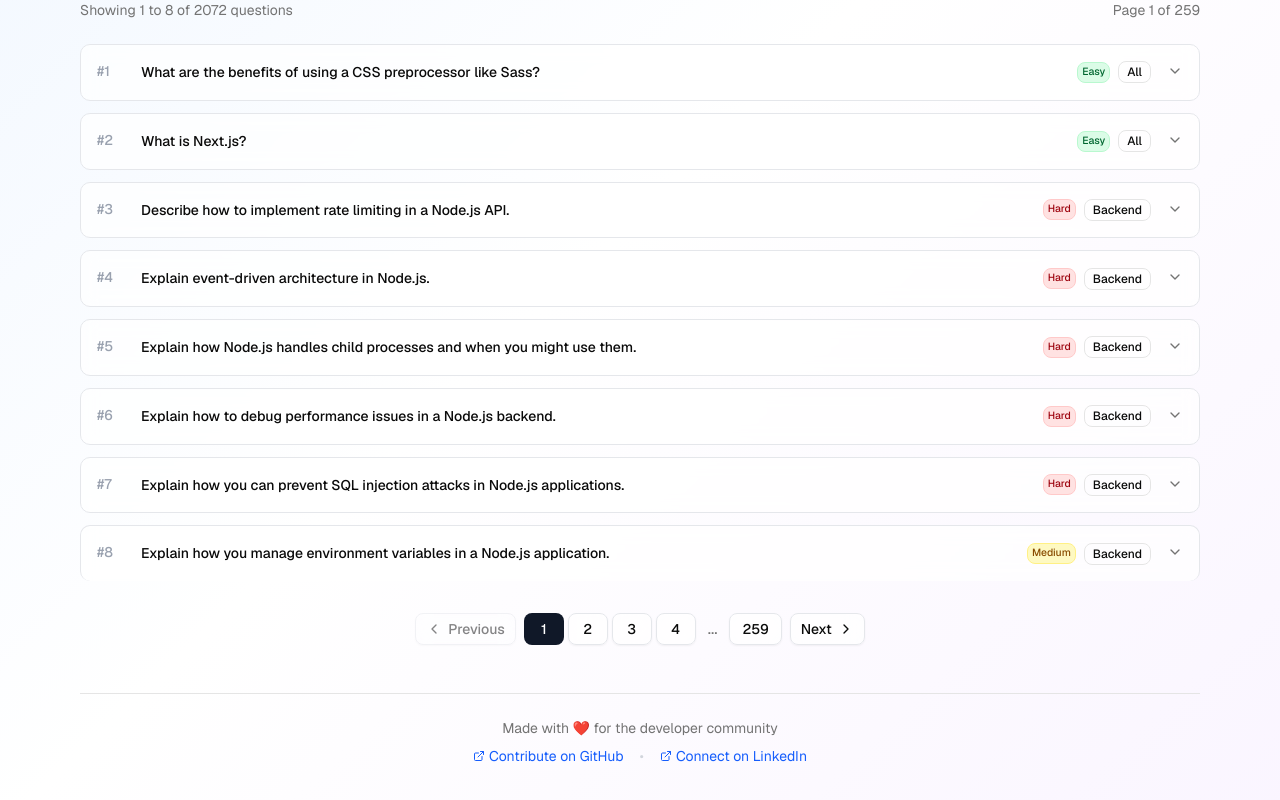
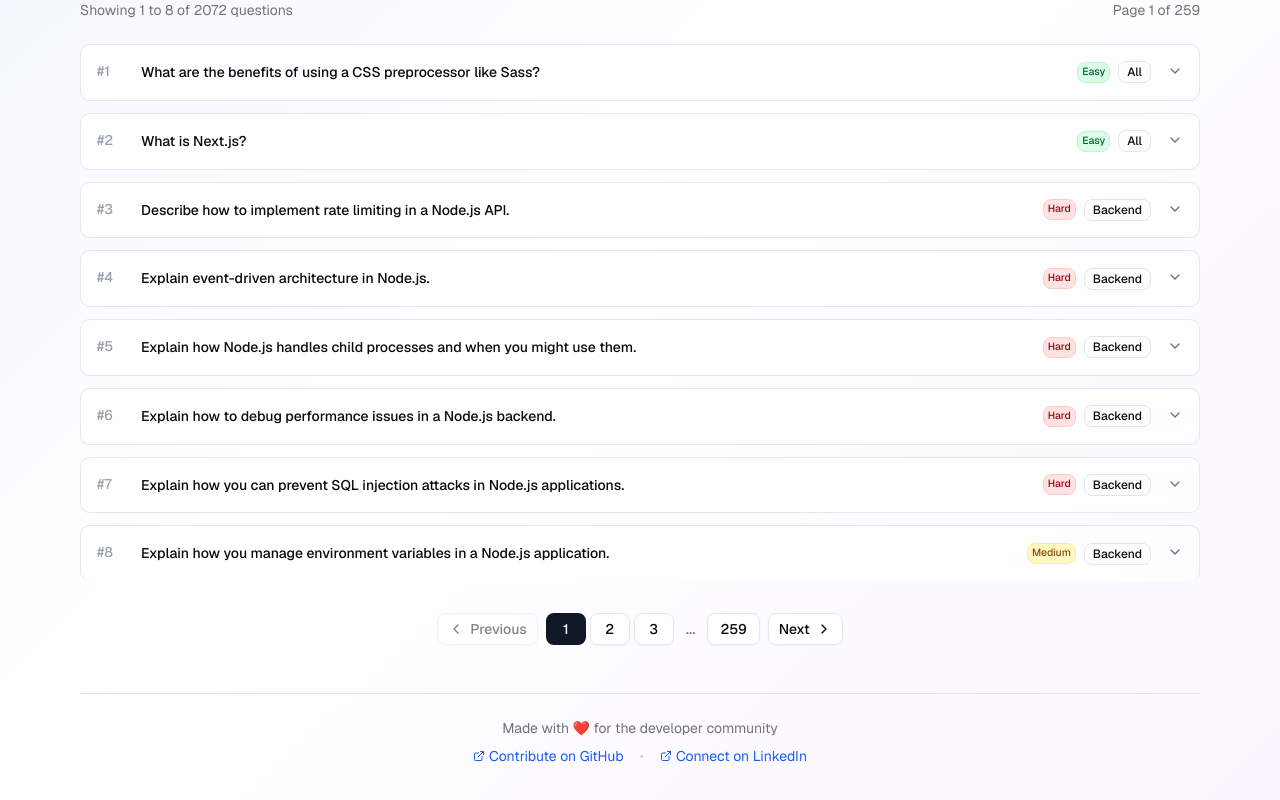
Before and after one commit to MiladJoodi/Frontend-Interview, a Next.js app: page / in a window 1280 px wide. Shown: the part 402-1202 px from the top of the page. Built offline with nearby package versions, Linux system fonts and the light colour scheme.

Commit message:
Update page.tsx

```diff
--- a/app/page.tsx
+++ b/app/page.tsx
@@ -127,15 +127,22 @@ export default function Component() {
   // Ensure current page is valid when filtered results change
   const validCurrentPage = Math.min(Math.max(1, currentPage), Math.max(1, totalPages))
 
+  // Reset to page 1 if current page is invalid after filtering
+  useEffect(() => {
+    if (totalPages > 0 && currentPage > totalPages) {
+      setCurrentPage(1)
+    }
+  }, [totalPages, currentPage])
+
   const startIndex = (validCurrentPage - 1) * ITEMS_PER_PAGE
   const paginatedQuestions = filteredQuestions.slice(startIndex, startIndex + ITEMS_PER_PAGE)
 
   // Update current page if it's invalid
   useEffect(() => {
-    if (currentPage !== validCurrentPage) {
+    if (currentPage !== validCurrentPage && validCurrentPage >= 1) {
       setCurrentPage(validCurrentPage)
     }
-  }, [currentPage, validCurrentPage])
+  }, [currentPage, validCurrentPage, totalPages])
 
   // Update categories count
   const categoriesWithCount = categories.map((cat) => ({
@@ -159,7 +166,7 @@ export default function Component() {
     }
   }
 
-  // Improved logic to generate pagination buttons
+  // Fixed pagination logic to prevent duplicate buttons
   const getPaginationButtons = (): (number | string)[] => {
     const buttons: (number | string)[] = []
 
@@ -168,44 +175,61 @@ export default function Component() {
       return buttons
     }
 
+    // For small number of pages, show all pages
+    if (totalPages <= MAX_PAGINATION_BUTTONS) {
+      for (let i = 1; i <= totalPages; i++) {
+        buttons.push(i)
+      }
+      return buttons
+    }
+
+    // For larger number of pages, show smart pagination
+    const current = validCurrentPage
+    const total = totalPages
+
     // Always show first page
     buttons.push(1)
 
-    // Calculate the range of pages to show around current page
-    const maxButtons = MAX_PAGINATION_BUTTONS - 2 // Reserve space for first and last page
-    const halfButtons = Math.floor(maxButtons / 2)
-
-    let startPage = Math.max(2, validCurrentPage - halfButtons)
-    let endPage = Math.min(totalPages - 1, validCurrentPage + halfButtons)
+    // Calculate the range around current page
+    const delta = Math.floor((MAX_PAGINATION_BUTTONS - 4) / 2) // Reserve space for first, last, and ellipsis
+    let start = Math.max(2, current - delta)
+    let end = Math.min(total - 1, current + delta)
 
     // Adjust if we're near the edges
-    if (startPage === 2) {
-      endPage = Math.min(totalPages - 1, startPage + maxButtons - 1)
-    } else if (endPage === totalPages - 1) {
-      startPage = Math.max(2, endPage - maxButtons + 1)
+    if (start === 2) {
+      end = Math.min(total - 1, start + (MAX_PAGINATION_BUTTONS - 4))
+    } else if (end === total - 1) {
+      start = Math.max(2, end - (MAX_PAGINATION_BUTTONS - 4))
     }
 
     // Add ellipsis after first page if needed
-    if (startPage > 2) {
+    if (start > 2) {
       buttons.push("...")
     }
 
-    // Add middle pages
-    for (let i = startPage; i <= endPage; i++) {
-      buttons.push(i)
+    // Add middle pages (avoid duplicates)
+    for (let i = start; i <= end; i++) {
+      if (i !== 1 && i !== total) { // Don't add first or last page here
+        buttons.push(i)
+      }
     }
 
     // Add ellipsis before last page if needed
-    if (endPage < totalPages - 1) {
+    if (end < total - 1) {
       buttons.push("...")
     }
 
-    // Always show last page (if there is more than one page)
-    if (totalPages > 1) {
-      buttons.push(totalPages)
+    // Always show last page
+    if (total > 1) {
+      buttons.push(total)
     }
 
-    return buttons
+    // Ensure no duplicates
+    const uniqueButtons = buttons.filter((button, index, self) =>
+      self.indexOf(button) === index
+    )
+
+    return uniqueButtons
   }
 
   if (loading) {
```
